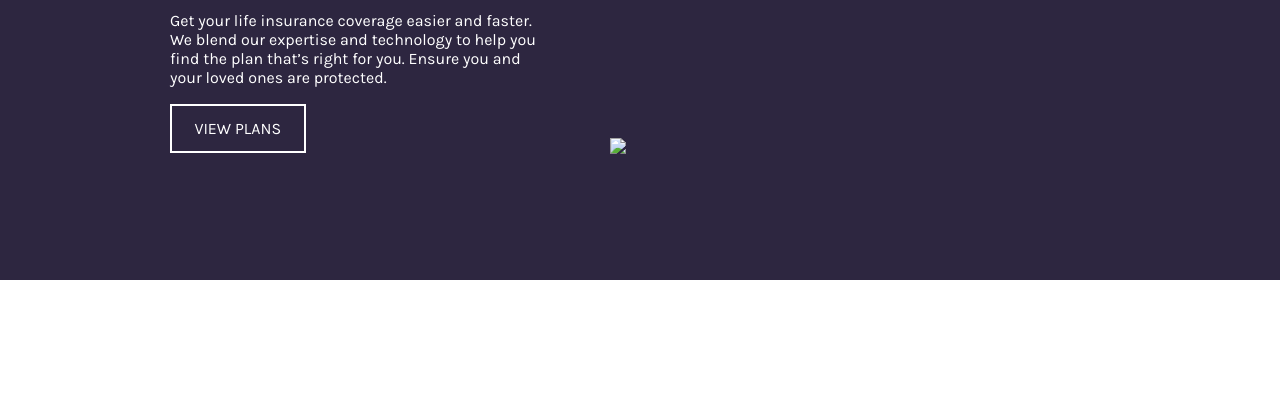
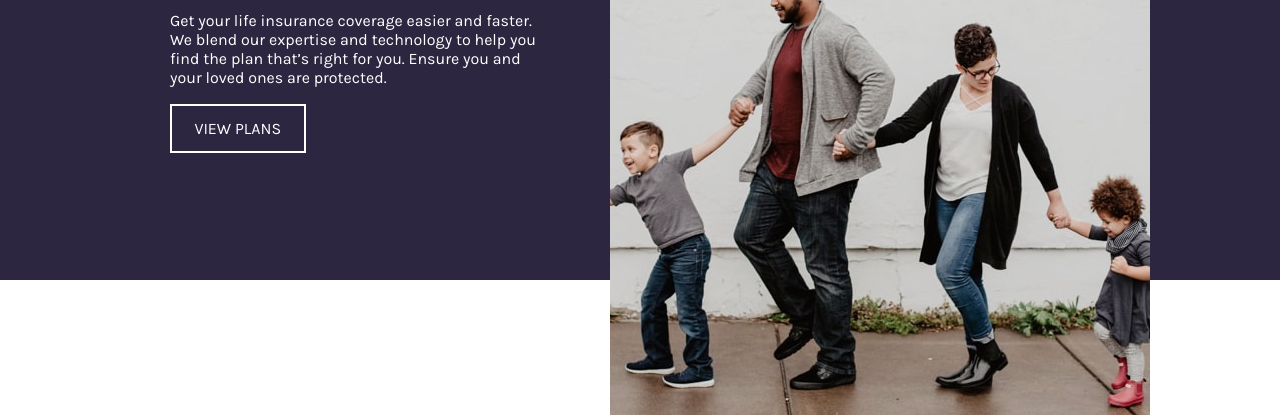
Before and after one commit to Temilollu/insure-landing-page, a plain HTML site: page index.html in a window 1280 px wide. Shown: the part 385-800 px from the top of the page. Drawn offline with Linux system fonts and the light colour scheme.

Commit message:
fixed the image

```diff
--- a/index.html
+++ b/index.html
@@ -33,7 +33,7 @@
           <button id="close-toggle">CLOSE</button>
   </ul>
  <section class="main-section">
-    <img src="../insure-landing-page-master/images/image-intro-desktop.jpg">
+    <img src="images/image-intro-desktop.jpg">
    <div class="main-section-div">
    <h1 style="font-size: 40px;"> Humanizing your insurance.</h1>
    <p style="margin-bottom: 2rem;">Get your life insurance coverage easier and faster. We blend our expertise
```
